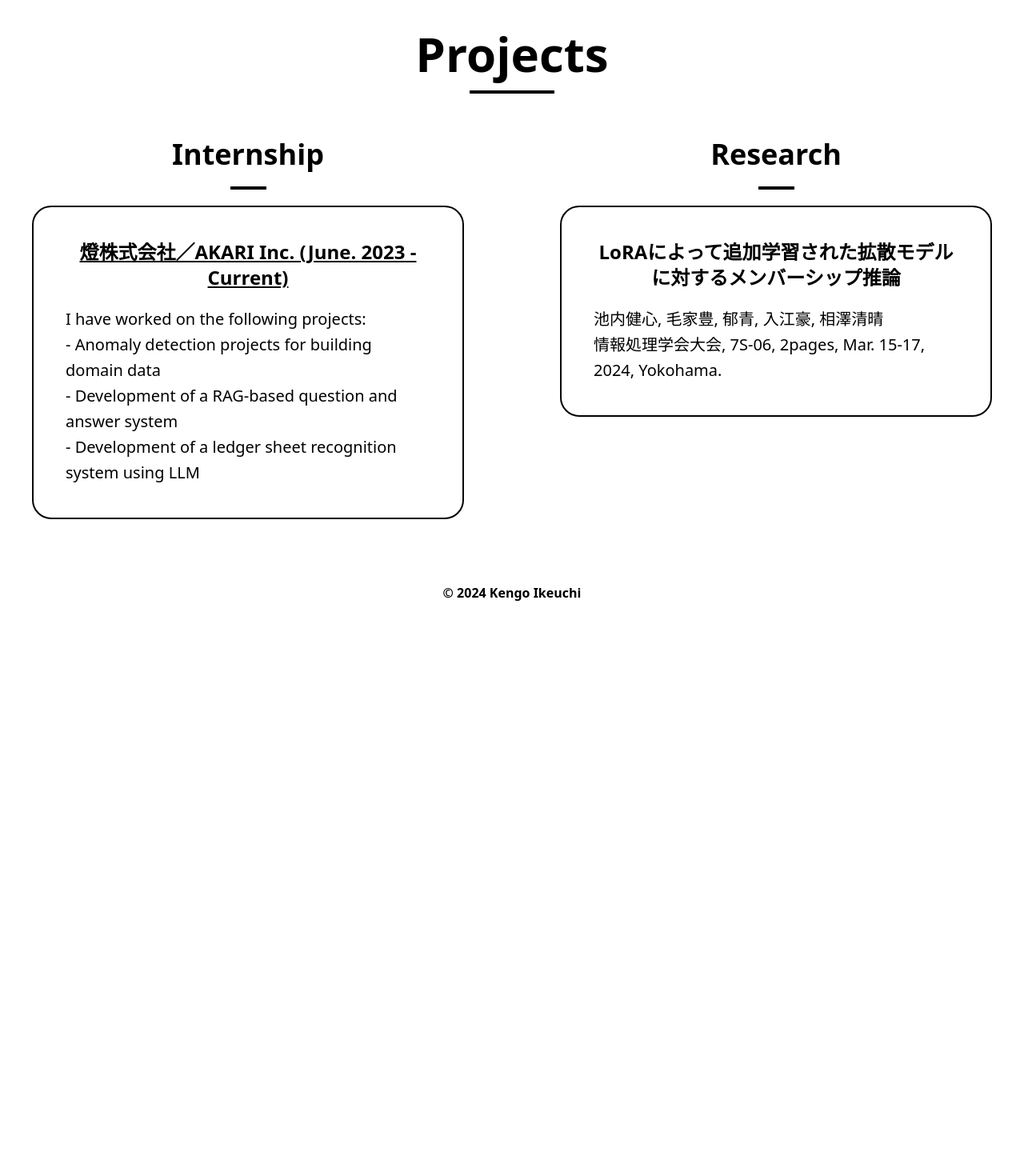
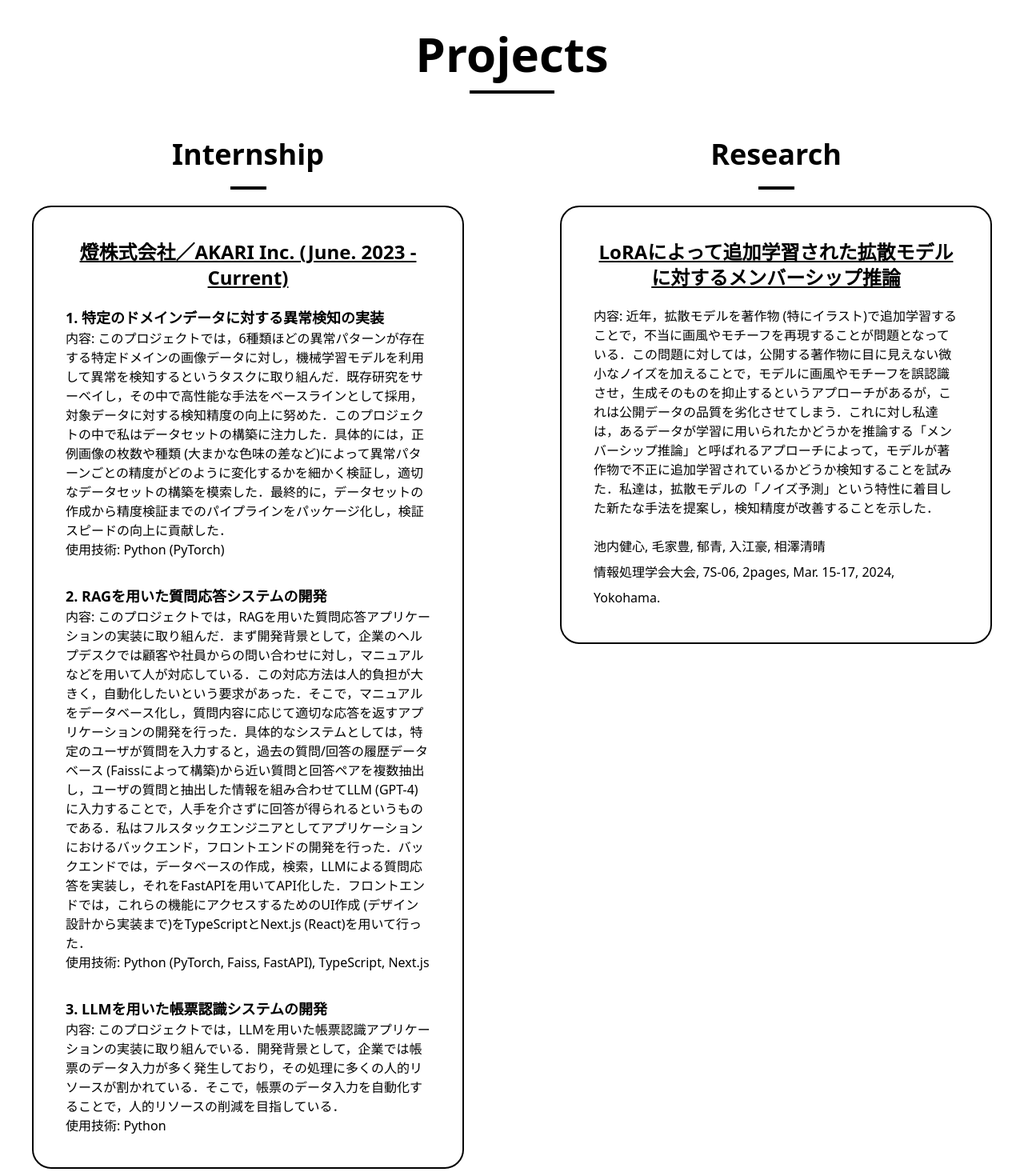
Before and after one commit to kengo-ut/kengo-ut.github.io, a Next.js app: page / in a window 1280 px wide. Shown: the part 2260-3730 px from the top of the page at 80% size. Before the commit the page ends 3029 px from the top, so only its background shows below. Built offline with nearby package versions, Linux system fonts and the light colour scheme.

Commit message:
docs: Projectsの内容を追記

```diff
--- a/src/app/components/Header.tsx
+++ b/src/app/components/Header.tsx
@@ -18,6 +18,7 @@ const Header = () => {
         {/* <MyIcon className="w-14 h-14" /> */}
         <span className='text-5xl hover:text-gray-300 transition-colors'>KENGO</span>
       </Link>
+      {/* ハンバーガーメニューの実装 */}
       <nav className='hidden md:flex items-center gap-6 font-medium text-3xl'>
         {navItems.map((item) => (
           <Link
--- a/src/app/components/Projects.tsx
+++ b/src/app/components/Projects.tsx
@@ -9,8 +9,8 @@ const Projects = () => {
       <div className='container mx-auto'>
         <h2 className='text-6xl font-bold text-center'>Projects</h2>
         <hr className='w-1/12 mt-4 mx-auto border-2 border-black' />
-        <div className='mt-4 grid grid-cols-2 gap-10'>
-          <div className='bg-white p-10 rounded-3xl space-y-5 border-black'>
+        <div className='mt-4 grid grid-cols-1 gap-10 md:grid-cols-2'>
+          <div className='bg-white p-10 rounded-3xl space-y-5'>
             <h3 className='text-4xl font-bold text-center'>Internship</h3>
             <hr className='w-1/12 mt-4 mx-auto border-2 border-black' />
             <div className='bg-white p-10 rounded-3xl space-y-5 border-black border-2'>
@@ -23,24 +23,56 @@ const Projects = () => {
                   燈株式会社／AKARI Inc. (June. 2023 - Current)
                 </h4>
               </Link>
-              <p className='text-xl leading-8 overflow-auto'>
-                I have worked on the following projects:
+              <div className='text-xl leading-8 overflow-auto'>
+                <h5 className='text-lg font-bold'>
+                  1. 特定のドメインデータに対する異常検知の実装
+                </h5>
+                <h6 className='text-base'>
+                  内容: このプロジェクトでは，6種類ほどの異常パターンが存在する特定ドメインの画像データに対し，機械学習モデルを利用して異常を検知するというタスクに取り組んだ．既存研究をサーベイし，その中で高性能な手法をベースラインとして採用，対象データに対する検知精度の向上に努めた．このプロジェクトの中で私はデータセットの構築に注力した．具体的には，正例画像の枚数や種類 (大まかな色味の差など)によって異常パターンごとの精度がどのように変化するかを細かく検証し，適切なデータセットの構築を模索した．最終的に，データセットの作成から精度検証までのパイプラインをパッケージ化し，検証スピードの向上に貢献した．
+                </h6>
+                <h6 className='text-base'>
+                  使用技術: Python (PyTorch)
+                </h6>
                 <br />
-                - Anomaly detection projects for building domain data
+                <h5 className='text-lg font-bold'>
+                  2. RAGを用いた質問応答システムの開発
+                </h5>
+                <h6 className='text-base'>
+                  内容: このプロジェクトでは，RAGを用いた質問応答アプリケーションの実装に取り組んだ．まず開発背景として，企業のヘルプデスクでは顧客や社員からの問い合わせに対し，マニュアルなどを用いて人が対応している．この対応方法は人的負担が大きく，自動化したいという要求があった．そこで，マニュアルをデータベース化し，質問内容に応じて適切な応答を返すアプリケーションの開発を行った．具体的なシステムとしては，特定のユーザが質問を入力すると，過去の質問/回答の履歴データベース (Faissによって構築)から近い質問と回答ペアを複数抽出し，ユーザの質問と抽出した情報を組み合わせてLLM (GPT-4)に入力することで，人手を介さずに回答が得られるというものである．私はフルスタックエンジニアとしてアプリケーションにおけるバックエンド，フロントエンドの開発を行った．バックエンドでは，データベースの作成，検索，LLMによる質問応答を実装し，それをFastAPIを用いてAPI化した．フロントエンドでは，これらの機能にアクセスするためのUI作成 (デザイン設計から実装まで)をTypeScriptとNext.js (React)を用いて行った．
+                </h6>
+                <h6 className='text-base'>
+                  使用技術: Python (PyTorch, Faiss, FastAPI), TypeScript, Next.js
+                </h6>
                 <br />
-                - Development of a RAG-based question and answer system
-                <br />- Development of a ledger sheet recognition system using LLM
-              </p>
+                <h5 className='text-lg font-bold'>
+                  3. LLMを用いた帳票認識システムの開発
+                </h5>
+                <h6 className='text-base'>
+                  内容: このプロジェクトでは，LLMを用いた帳票認識アプリケーションの実装に取り組んでいる．開発背景として，企業では帳票のデータ入力が多く発生しており，その処理に多くの人的リソースが割かれている．そこで，帳票のデータ入力を自動化することで，人的リソースの削減を目指している．
+                </h6>
+                <h6 className='text-base'>
+                  使用技術: Python
+                </h6>
+              </div>
             </div>
           </div>
-          <div className='bg-white p-10 rounded-3xl space-y-5 border-black'>
+          <div className='bg-white p-10 rounded-3xl space-y-5'>
             <h3 className='text-4xl font-bold text-center'>Research</h3>
             <hr className='w-1/12 mt-4 mx-auto border-2 border-black' />
             <div className='bg-white p-10 rounded-3xl space-y-5 border-black border-2'>
-              <h4 className='text-2xl font-bold text-center'>
-                LoRAによって追加学習された拡散モデルに対するメンバーシップ推論
-              </h4>
-              <p className='text-xl leading-8'>
+              <Link
+                href='https://www.ipsj.or.jp/event/taikai/86/WEB/data/pdf/7S-06.html'
+                target='_blank'
+                rel='noopener noreferrer'
+              >
+                <h4 className='text-2xl font-bold text-center underline'>
+                  LoRAによって追加学習された拡散モデルに対するメンバーシップ推論
+                </h4>
+              </Link>
+              <h5 className='text-base'>
+                内容: 近年，拡散モデルを著作物 (特にイラスト)で追加学習することで，不当に画風やモチーフを再現することが問題となっている．この問題に対しては，公開する著作物に目に見えない微小なノイズを加えることで，モデルに画風やモチーフを誤認識させ，生成そのものを抑止するというアプローチがあるが，これは公開データの品質を劣化させてしまう．これに対し私達は，あるデータが学習に用いられたかどうかを推論する「メンバーシップ推論」と呼ばれるアプローチによって，モデルが著作物で不正に追加学習されているかどうか検知することを試みた．私達は，拡散モデルの「ノイズ予測」という特性に着目した新たな手法を提案し，検知精度が改善することを示した．
+              </h5>
+              <p className='text-base leading-8'>
                 池内健心, 毛家豊, 郁青, 入江豪, 相澤清晴
                 <br />
                 情報処理学会大会, 7S-06, 2pages, Mar. 15-17, 2024, Yokohama.
```
